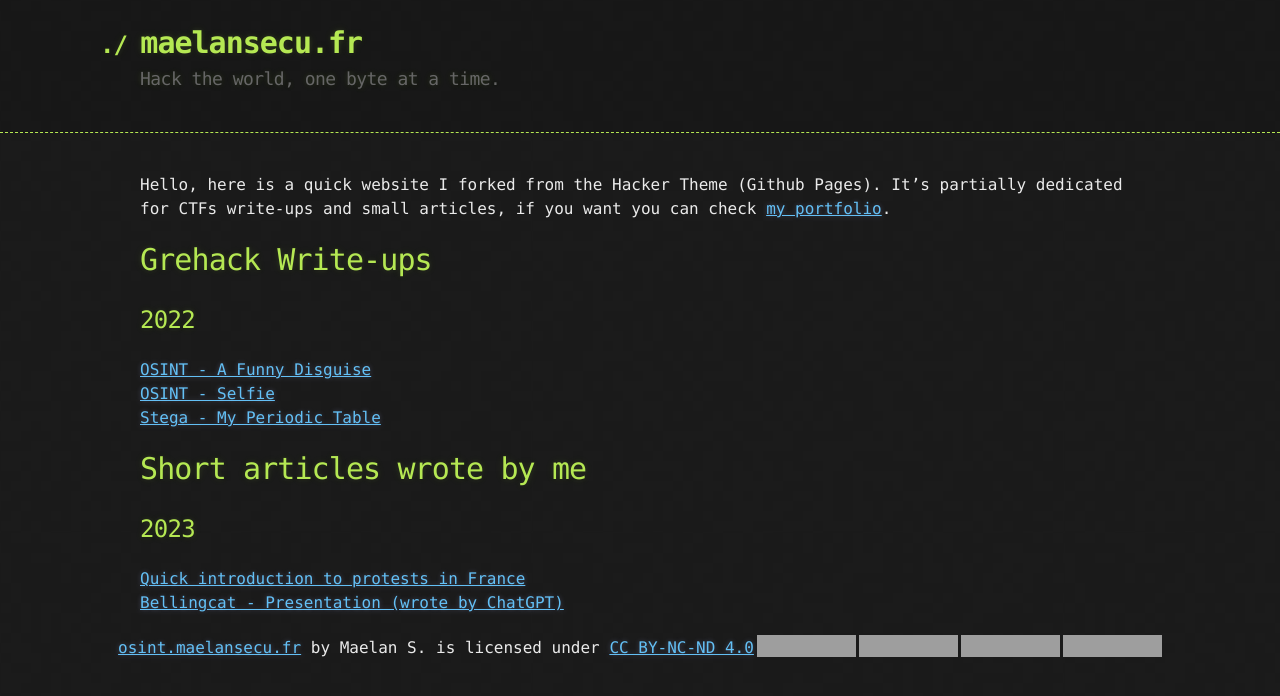
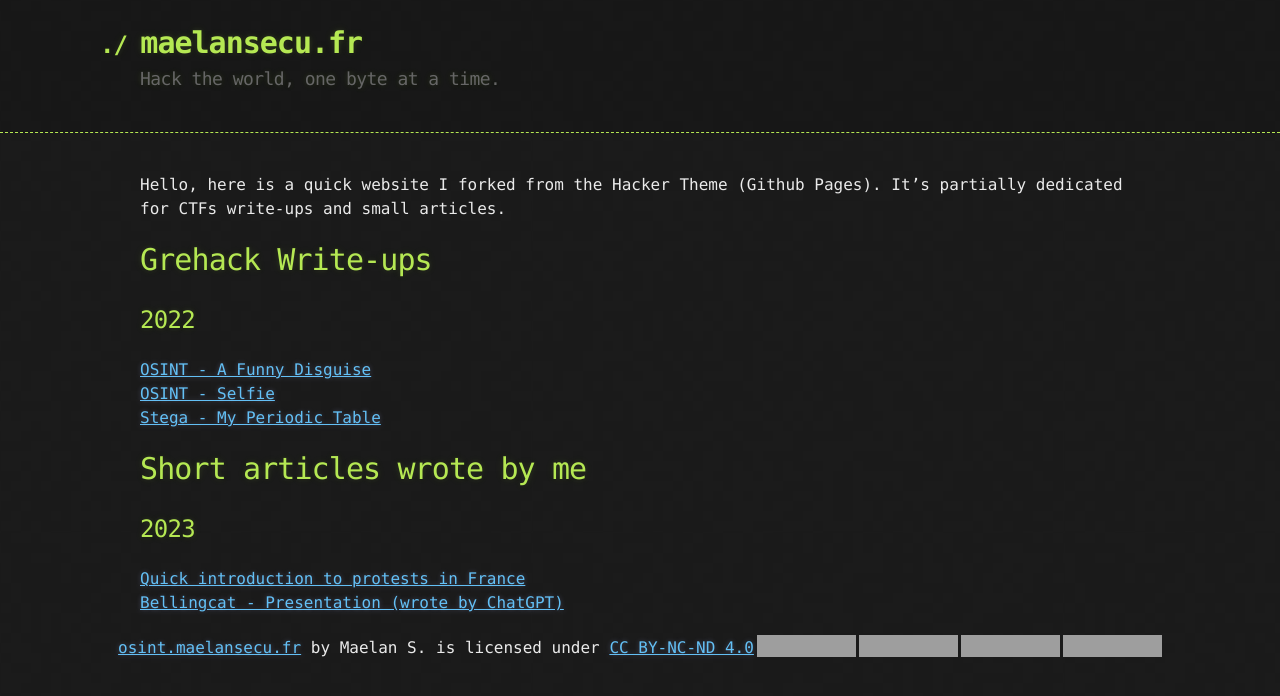
Before and after one commit to maelansecu/maelansecu.github.io, a Jekyll site: the page built from index.md, in a window 1280 px wide, cut to the strip 0-696 px from the top of the page. Built offline with Jekyll 4.4.1, drawn with Linux system fonts in a browser that asks for light colours; grey boxes are pictures that could not be loaded.

Commit message:
Update index.md

```diff
--- a/index.md
+++ b/index.md
@@ -3,7 +3,7 @@ layout: default
 ---
 
 Hello, here is a quick website I forked from the Hacker Theme (Github Pages).
-It's partially dedicated for CTFs write-ups and small articles, if you want you can check [my portfolio](https://m0onshadow.github.io).
+It's partially dedicated for CTFs write-ups and small articles.
 
 # Grehack Write-ups
 
```
